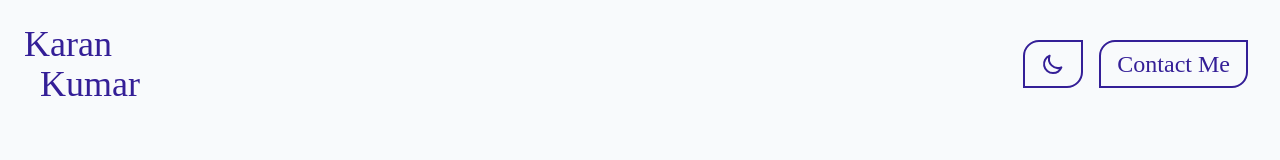
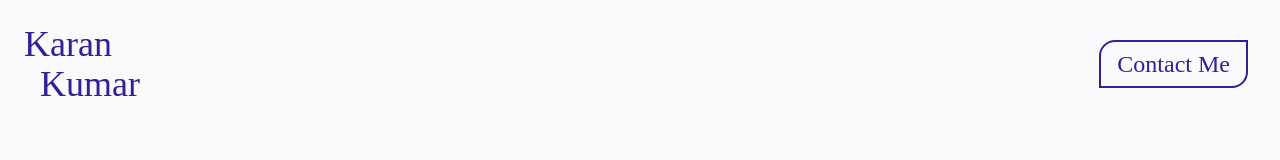
Before and after one commit to KaranKumarr/Portfolio, a React (Create React App) app: page / in a window 1280 px wide. Shown: the top 160 px of the page. Built offline with nearby package versions, Linux system fonts and the light colour scheme.

Commit message:
dark mode hidden

```diff
--- a/src/components/Navbar.jsx
+++ b/src/components/Navbar.jsx
@@ -44,14 +44,14 @@
                 className='flex '
             >
                 {/* toggle dark mode */}
-                <motion.div variants={childVariant}>
+                {/* <motion.div variants={childVariant}>
                     <Button>
                         <svg xmlns="http://www.w3.org/2000/svg" className="h-4 w-4 lg:h-6 lg:w-6" fill="none" viewBox="0 0 24 24" stroke="currentColor">
                             <path strokeLinecap="round" strokeLinejoin="round" strokeWidth="2" d="M20.354 15.354A9 9 0 018.646 3.646 9.003 9.003 0 0012 21a9.003 9.003 0 008.354-5.646z" />
                         </svg>
 
                     </Button>
-                </motion.div>
+                </motion.div> */}
                 <motion.div
                     variants={childVariant}
                 >
```
